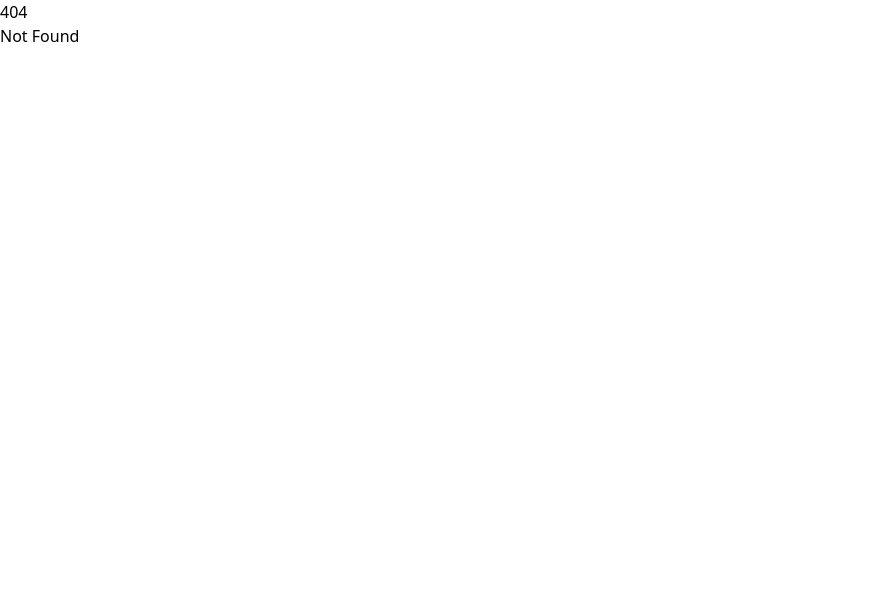
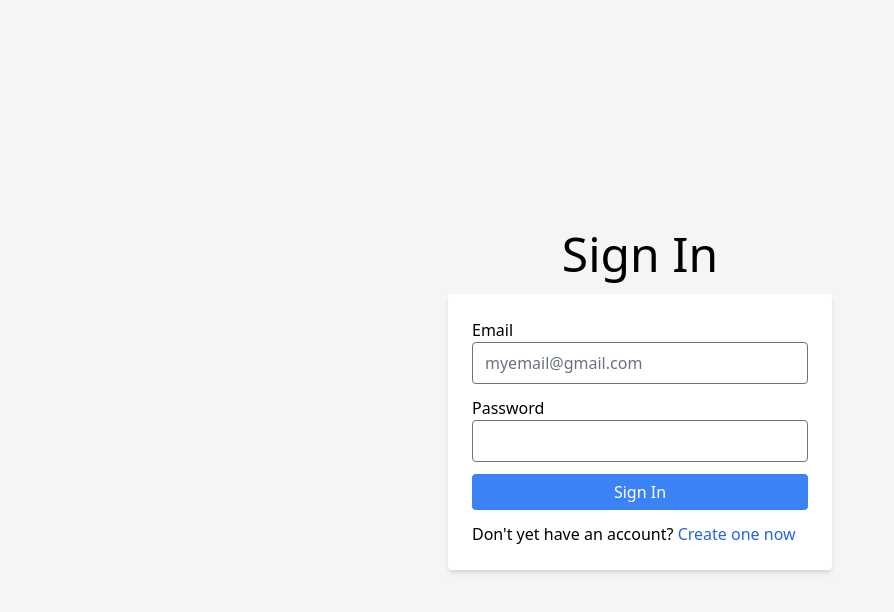
Before and after one commit to RasyaJusticio/oauth-demo-frontend, a SvelteKit app: page /sign-in in a window 1280 px wide. Before the commit this address had no page. Shown: the top 612 px of the page, without its empty margins (0-894 px from the left). Built offline with nearby package versions, Linux system fonts and the light colour scheme.

Commit message:
feat: add sign-in page with form and navigation

```diff
--- /dev/null
+++ b/src/routes/sign-in/+page.svelte
@@ -0,0 +1,36 @@
+<script lang="ts">
+</script>
+
+<main class="grid h-screen place-items-center bg-neutral-100">
+	<div class="flex flex-col gap-4">
+		<h1 class="text-center text-5xl">Sign In</h1>
+		<div class="w-96 rounded bg-white p-6 shadow-md">
+			<form class="flex flex-col gap-3">
+				<div class="flex flex-col">
+					<label for="email">Email</label>
+					<input
+						type="email"
+						name="email"
+						class="form-input rounded"
+						placeholder="myemail@gmail.com"
+					/>
+				</div>
+				<div class="flex flex-col">
+					<label for="password">Password</label>
+					<input type="password" name="password" class="form-input rounded" />
+				</div>
+				<div class="flex flex-col">
+					<button type="submit" class="rounded bg-blue-500 py-1.5 text-white hover:bg-blue-600"
+						>Sign In</button
+					>
+				</div>
+				<div>
+					<p>
+						Don't yet have an account?
+						<a href="/sign-up" class="text-blue-600 hover:text-blue-800">Create one now</a>
+					</p>
+				</div>
+			</form>
+		</div>
+	</div>
+</main>
```
